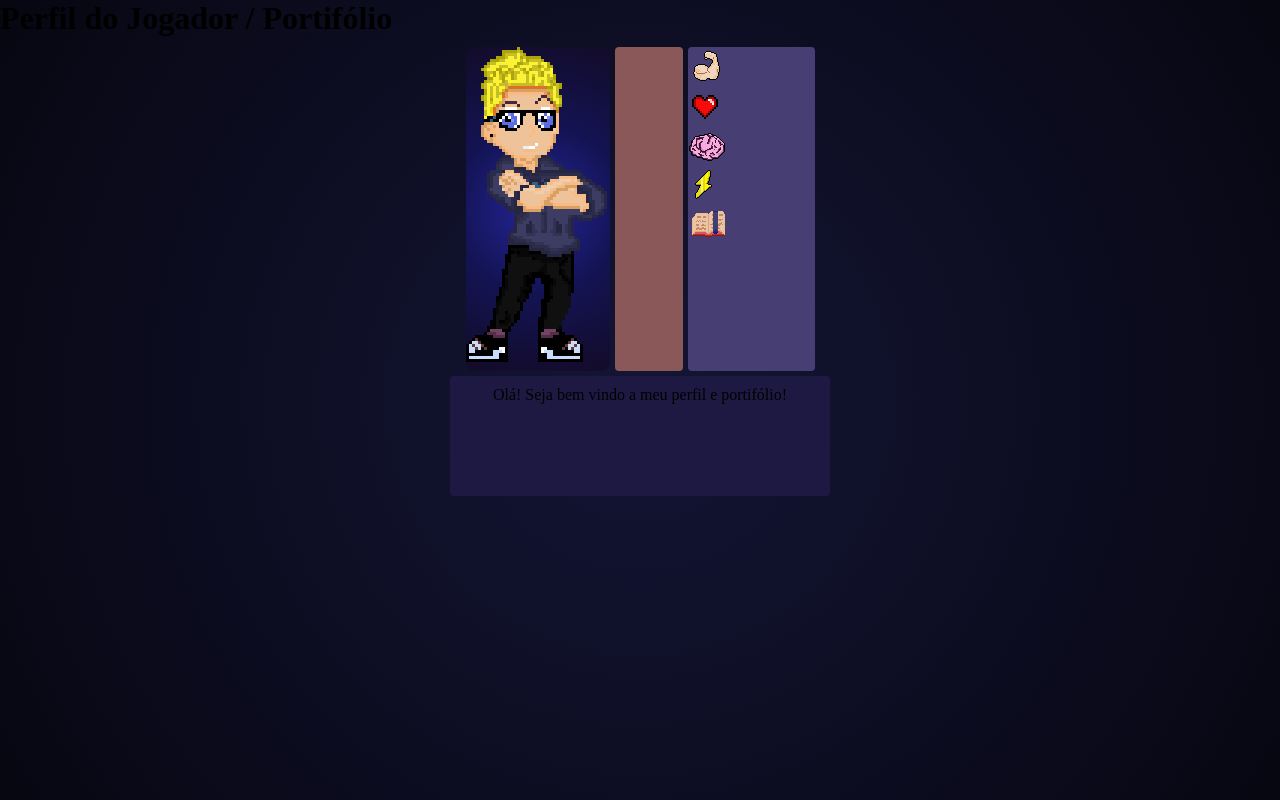
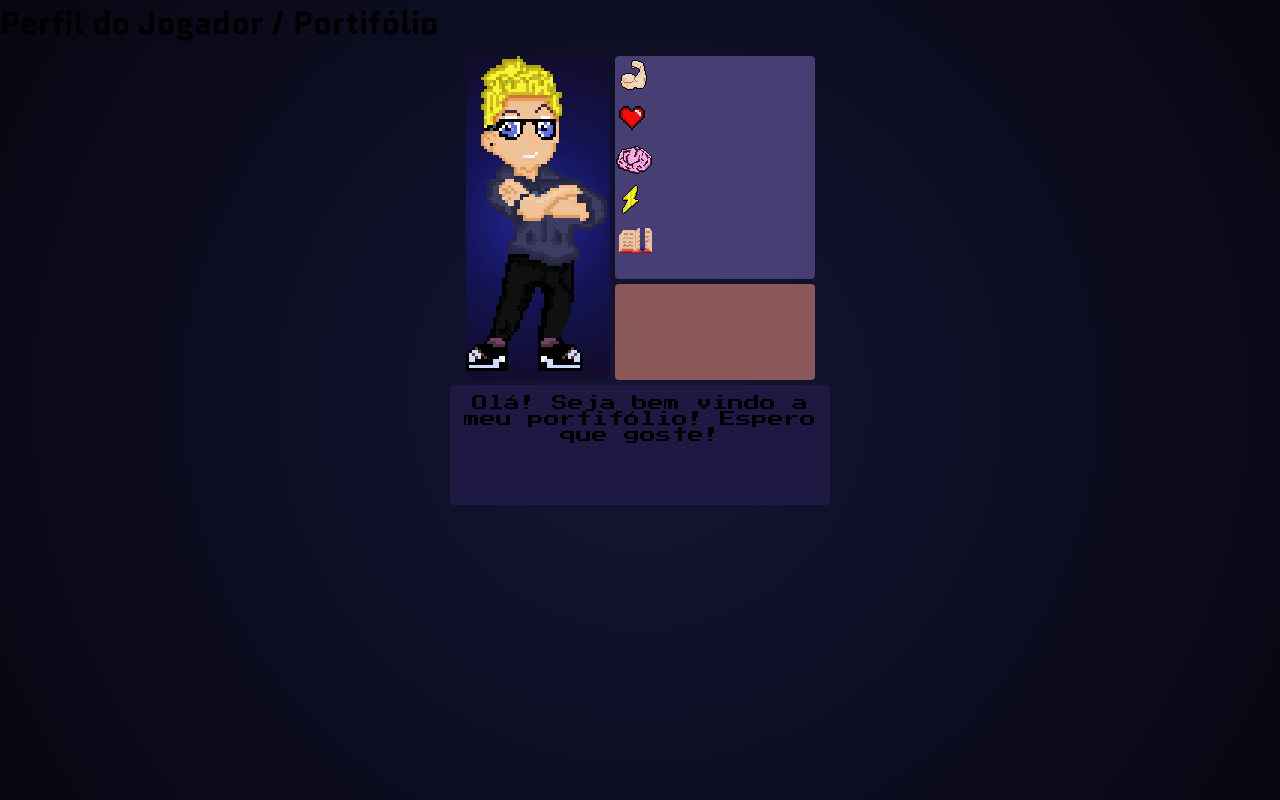
Before and after one commit to gabrielsupz/initial-portifolio, a React (Vite) app: page / in a window 1280 px wide. Built offline with nearby package versions, Linux system fonts and the light colour scheme.

Commit message:
add fonts

```diff
--- a/index.html
+++ b/index.html
@@ -2,6 +2,12 @@
 <html lang="en">
   <head>
     <meta charset="UTF-8" />
+    <link rel="preconnect" href="https://fonts.googleapis.com" />
+    <link rel="preconnect" href="https://fonts.gstatic.com" crossorigin />
+    <link
+      href="https://fonts.googleapis.com/css2?family=Press+Start+2P&family=Quantico:wght@400;700&display=swap"
+      rel="stylesheet"
+    />
     <link rel="icon" type="image/svg+xml" href="/src/assets/man.png" />
     <meta name="viewport" content="width=device-width, initial-scale=1.0" />
     <title>Portifólio</title>
--- a/src/components/CharacterBox/index.tsx
+++ b/src/components/CharacterBox/index.tsx
@@ -9,7 +9,7 @@ export function CharacterBox() {
           <img src="src\assets\profile.svg" alt="" />
         </div>
         <div className="info">
-          <S.Items></S.Items>
+          {' '}
           <S.stats>
             <ul>
               <li>
@@ -29,10 +29,11 @@ export function CharacterBox() {
               </li>
             </ul>
           </S.stats>
+          <S.Items></S.Items>
         </div>{' '}
       </div>
       <S.Phrases>
-        <p>Olá! Seja bem vindo a meu perfil e portifólio!</p>
+        <p>Olá! Seja bem vindo a meu portifólio! Espero que goste!</p>
       </S.Phrases>
     </S.CharacterRoom>
   )
--- a/src/components/CharacterBox/style.ts
+++ b/src/components/CharacterBox/style.ts
@@ -14,6 +14,7 @@ export const CharacterRoom = styled.div`
 
   .info {
     display: flex;
+    flex-direction: column;
     width: 200px;
     height: 324px;
     gap: 5px;
@@ -46,6 +47,7 @@ export const CharacterRoom = styled.div`
   }
 `
 export const Phrases = styled.div`
+  font-family: 'Press Start 2P', cursive;
   width: 100%;
   height: 120px;
   border-radius: 4px;
@@ -58,14 +60,14 @@ export const Phrases = styled.div`
   }
 `
 export const stats = styled.div`
-  width: 65%;
-  height: 100%;
+  width: 100%;
+  height: 70%;
   border-radius: 4px;
   background-color: #473f74;
 `
 export const Items = styled.div`
-  width: 35%;
-  height: 100%;
+  width: 100%;
+  height: 30%;
   background-color: #8a5858;
   border-radius: 4px;
 `
--- a/src/global.css
+++ b/src/global.css
@@ -7,6 +7,8 @@
 }
 
 body {
+  font-family: 'Quantico', sans-serif;
+
   margin: 0;
   padding: 0;
   background: rgb(20, 21, 53);
```
Also changed, not shown: 1 other file (tests, documents, lock files or other folders).
